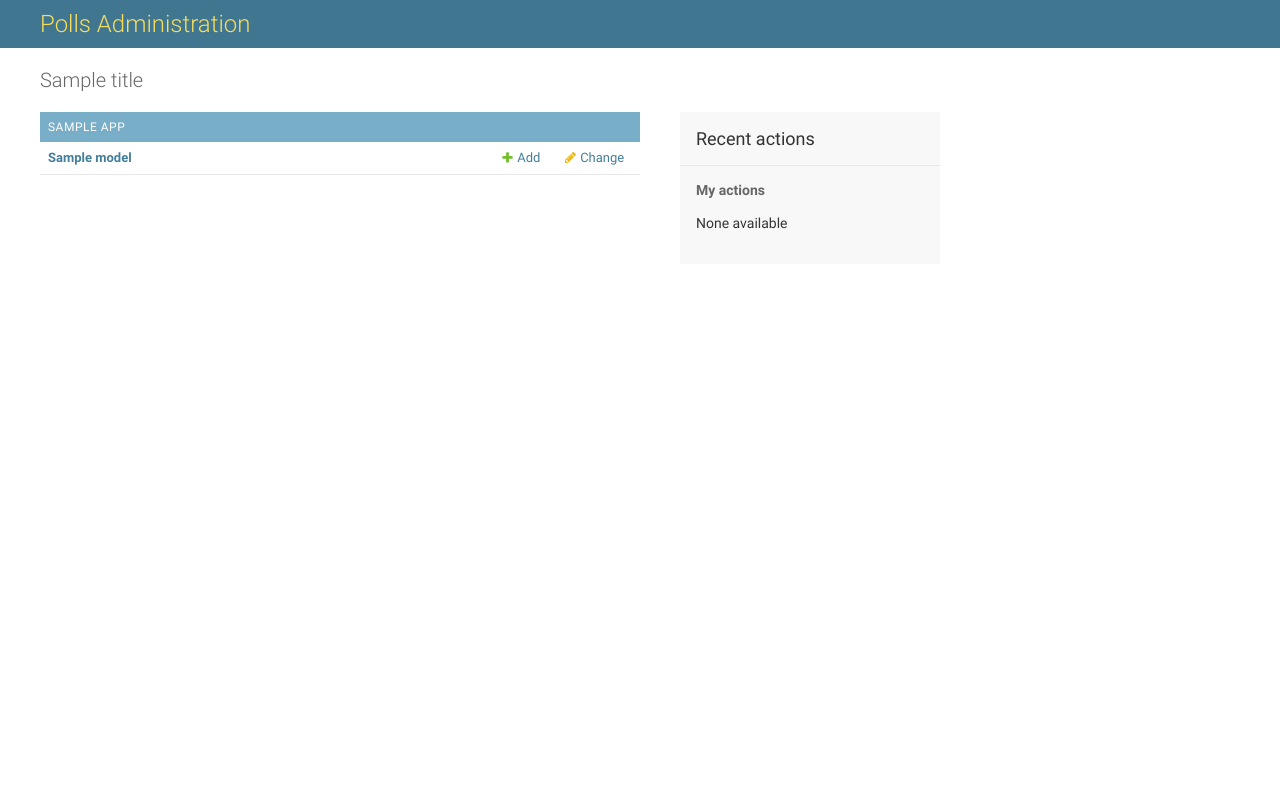
After one commit to TheurgicDuke771/mysite, a Django app: template templates/admin/index.html in a window 1280 px wide. The commit adds this page. Run offline with Django 3.2, Linux system fonts and the light colour scheme; data comes from the database, SQL or seed files in the repository; both versions use the stored data as it was after the commit; the template is opened without the code that fills it: most values are stand-ins (such as "Sample title", 1, 10 or a date in 2020).

Commit message:
End of part 7

```diff
--- a/mysite/settings.py
+++ b/mysite/settings.py
@@ -55,7 +55,7 @@ ROOT_URLCONF = 'mysite.urls'
 TEMPLATES = [
     {
         'BACKEND': 'django.template.backends.django.DjangoTemplates',
-        'DIRS': [],
+        'DIRS': [os.path.join(BASE_DIR, 'templates')],
         'APP_DIRS': True,
         'OPTIONS': {
             'context_processors': [
--- a/polls/models.py
+++ b/polls/models.py
@@ -10,7 +10,11 @@ class Question(models.Model):
 
     def was_published_recently(self):
         now = timezone.now()
-        return now - datetime.timedelta(days=1) <= self.pub_date <= now
+        return now - datetime.timedelta(days=3) <= self.pub_date <= now
+
+    was_published_recently.admin_order_field = 'pub_date'
+    was_published_recently.boolean = True
+    was_published_recently.short_description = 'Published recently?'
 
     def __str__(self):
         return self.question_text
--- a/polls/static/polls/style.css
+++ b/polls/static/polls/style.css
@@ -1,7 +1,7 @@
 li a {
-    color: skyblue;
+    color: green;
 }
 
-body {
+/* body {
     background: white url("images/background.gif") no-repeat;
-}
+} */
--- /dev/null
+++ b/templates/admin/base_site.html
@@ -0,0 +1,9 @@
+{% extends "admin/base.html" %}
+
+{% block title %}{{ title }} | {{ site_title|default:_('Django site admin') }}{% endblock %}
+
+{% block branding %}
+<h1 id="site-name"><a href="{% url 'admin:index' %}">Polls Administration</a></h1>
+{% endblock %}
+
+{% block nav-global %}{% endblock %}
--- /dev/null
+++ b/templates/admin/index.html
@@ -0,0 +1,86 @@
+{% extends "admin/base_site.html" %}
+{% load i18n static %}
+
+{% block extrastyle %}{{ block.super }}<link rel="stylesheet" type="text/css" href="{% static "admin/css/dashboard.css" %}">{% endblock %}
+
+{% block coltype %}colMS{% endblock %}
+
+{% block bodyclass %}{{ block.super }} dashboard{% endblock %}
+
+{% block breadcrumbs %}{% endblock %}
+
+{% block content %}
+<div id="content-main">
+
+{% if app_list %}
+    {% for app in app_list %}
+        <div class="app-{{ app.app_label }} module">
+        <table>
+        <caption>
+            <a href="{{ app.app_url }}" class="section" title="{% blocktrans with name=app.name %}Models in the {{ name }} application{% endblocktrans %}">{{ app.name }}</a>
+        </caption>
+        {% for model in app.models %}
+            <tr class="model-{{ model.object_name|lower }}">
+            {% if model.admin_url %}
+                <th scope="row"><a href="{{ model.admin_url }}">{{ model.name }}</a></th>
+            {% else %}
+                <th scope="row">{{ model.name }}</th>
+            {% endif %}
+
+            {% if model.add_url %}
+                <td><a href="{{ model.add_url }}" class="addlink">{% trans 'Add' %}</a></td>
+            {% else %}
+                <td>&nbsp;</td>
+            {% endif %}
+
+            {% if model.admin_url %}
+                {% if model.view_only %}
+                <td><a href="{{ model.admin_url }}" class="viewlink">{% trans 'View' %}</a></td>
+                {% else %}
+                <td><a href="{{ model.admin_url }}" class="changelink">{% trans 'Change' %}</a></td>
+                {% endif %}
+            {% else %}
+                <td>&nbsp;</td>
+            {% endif %}
+            </tr>
+        {% endfor %}
+        </table>
+        </div>
+    {% endfor %}
+{% else %}
+    <p>{% trans "You don't have permission to view or edit anything." %}</p>
+{% endif %}
+</div>
+{% endblock %}
+
+{% block sidebar %}
+<div id="content-related">
+    <div class="module" id="recent-actions-module">
+        <h2>{% trans 'Recent actions' %}</h2>
+        <h3>{% trans 'My actions' %}</h3>
+            {% load log %}
+            {% get_admin_log 10 as admin_log for_user user %}
+            {% if not admin_log %}
+            <p>{% trans 'None available' %}</p>
+            {% else %}
+            <ul class="actionlist">
+            {% for entry in admin_log %}
+            <li class="{% if entry.is_addition %}addlink{% endif %}{% if entry.is_change %}changelink{% endif %}{% if entry.is_deletion %}deletelink{% endif %}">
+                {% if entry.is_deletion or not entry.get_admin_url %}
+                    {{ entry.object_repr }}
+                {% else %}
+                    <a href="{{ entry.get_admin_url }}">{{ entry.object_repr }}</a>
+                {% endif %}
+                <br>
+                {% if entry.content_type %}
+                    <span class="mini quiet">{% filter capfirst %}{{ entry.content_type }}{% endfilter %}</span>
+                {% else %}
+                    <span class="mini quiet">{% trans 'Unknown content' %}</span>
+                {% endif %}
+            </li>
+            {% endfor %}
+            </ul>
+            {% endif %}
+    </div>
+</div>
+{% endblock %}
```
Also changed, not shown: polls/admin.py (+18 -2 lines), db.sqlite3.
